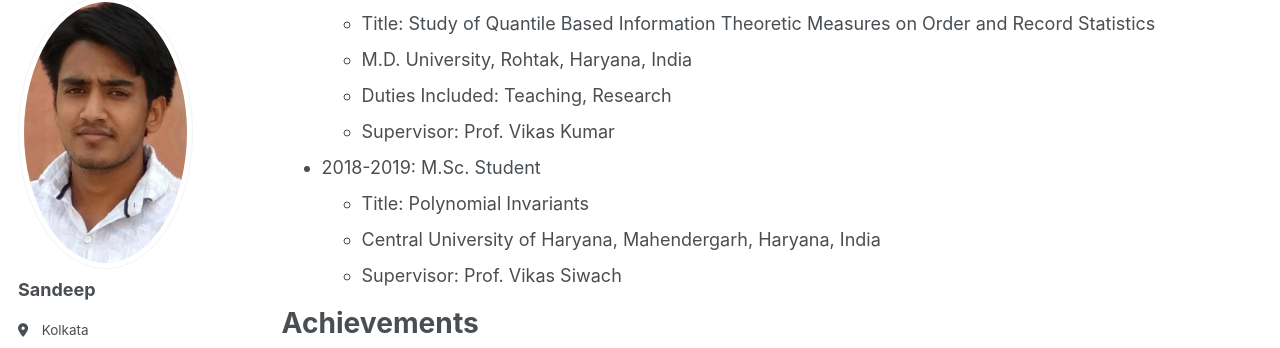
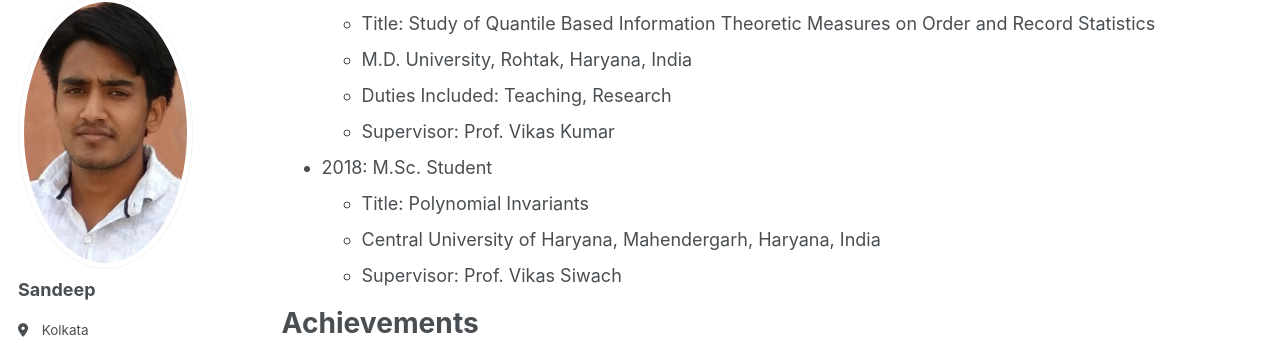
Before and after one commit to sandeepkajal633/sandeepkajal633-1, a Jekyll site: the page built from _pages/cv.md, in a window 1280 px wide and 900 px high, scrolled down 490 px. Shown: the part 103-451 px from the top of the window. Built offline with Jekyll 4.4.1, drawn with Linux system fonts in a browser that asks for light colours; some web fonts are replaced.

Commit message:
Update cv.md

```diff
--- a/_pages/cv.md
+++ b/_pages/cv.md
@@ -31,7 +31,7 @@ Projects
   * Duties Included: Teaching, Research
   * Supervisor: Prof. Vikas Kumar
 
-* 2018-2019: M.Sc. Student
+* 2018: M.Sc. Student
   * Title: Polynomial Invariants
   * Central University of Haryana, Mahendergarh, Haryana, India
   * Supervisor: Prof. Vikas Siwach
```
